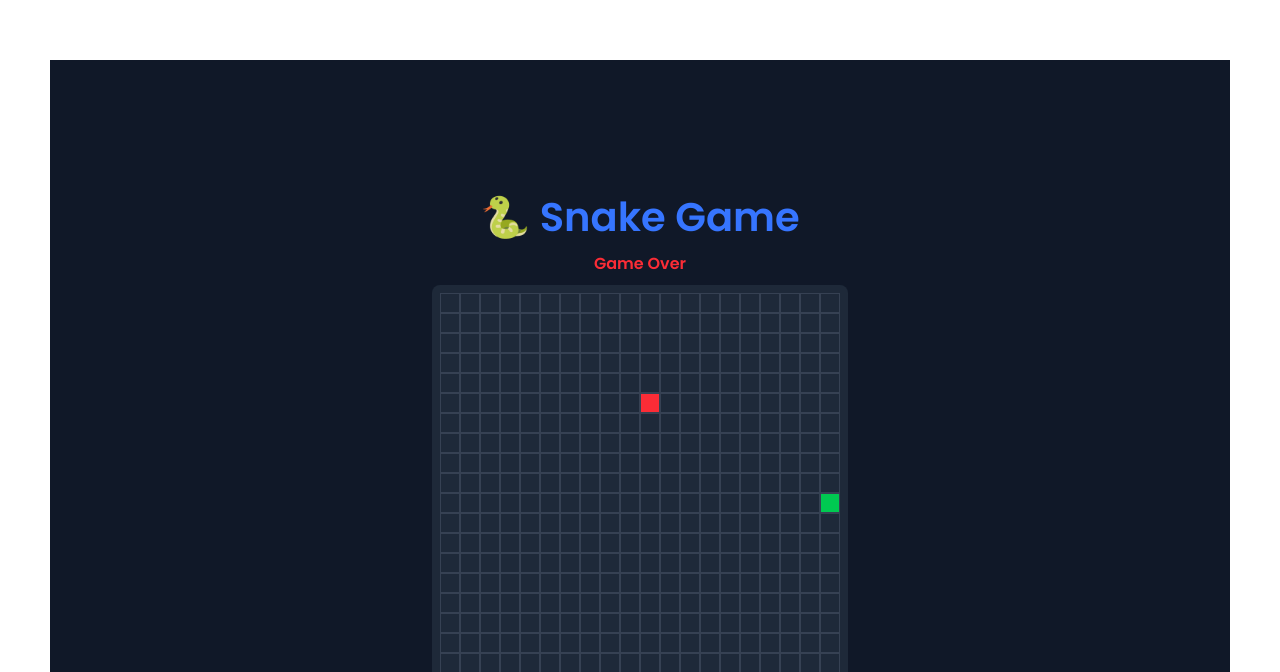
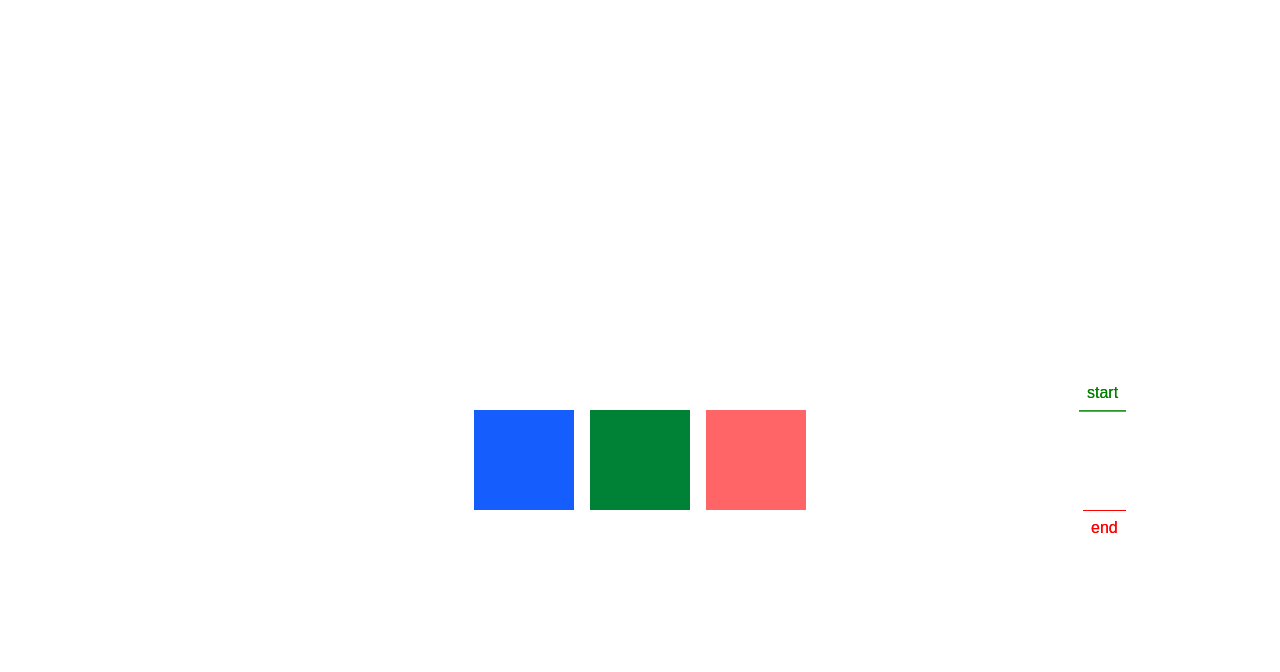
Before and after one commit to fahadKhan030/Green-Consulatant-and-builders, a React (Vite) app: page / in a window 1280 px wide. Shown: the part 2128-2800 px from the top of the page. Built offline with nearby package versions, Linux system fonts and the light colour scheme; a web font is replaced by a local one.

Commit message:
Add Timeline animation component and update App to include it; modify BlogCards styles for better layout

```diff
--- /dev/null
+++ b/src/Animation/Timeline.jsx
@@ -0,0 +1,61 @@
+import { useEffect, useRef } from "react";
+import gsap from "gsap";
+import { ScrollTrigger } from "gsap/ScrollTrigger";
+
+gsap.registerPlugin(ScrollTrigger);
+
+const Timeline = () => {
+  const parent = useRef(null);
+  const one = useRef(null);
+  const two = useRef(null);
+  const three = useRef(null);
+
+  useEffect(() => {
+    const tl = gsap.timeline({
+      scrollTrigger: {
+        trigger: parent.current,
+        start: "top 80%",
+        end: "bottom 30%",
+        markers: true,
+        toggleActions: "play none restart none",
+      },
+    });
+
+    tl.fromTo(
+      one.current,
+      { opacity: 0, x: -100 },
+      { opacity: 1, x: 0, duration: 0.2 }
+    )
+      .fromTo(
+        two.current,
+        { opacity: 0, y: 100 },
+        { opacity: 1, y: 0, duration: 0.2 }
+      )
+      .fromTo(
+        three.current,
+        { opacity: 0, y: 100 },
+        { opacity: 1, y: 0, duration: 0.2 }
+      );
+  }, []);
+
+  return (
+    <div className="h-[100vh] flex items-center justify-center">
+      <div ref={parent} className="flex gap-4">
+        <span
+          ref={one}
+          className="inline-block h-[100px] w-[100px] bg-blue-600"
+        />
+        <span
+          ref={two}
+          className="inline-block h-[100px] w-[100px] bg-green-700"
+        />
+        <span
+          ref={three}
+          className="inline-block h-[100px] w-[100px] bg-red-400"
+        />
+      </div>
+    </div>
+  );
+};
+
+export default Timeline;
--- a/src/App.jsx
+++ b/src/App.jsx
@@ -8,6 +8,7 @@ import ThemeProvider from "./Theme/ThemeProvider.jsx";
 import Stopwatch from "./StopWatch/ShopWatch.jsx";
 import Dogs from "./Suspence/Dogs.jsx";
 import TextAni from "./Animation/TextAni.jsx";
+import Timeline from "./Animation/Timeline.jsx";
 
 const App = () => {
   // const [data, setData] = useState(null);
@@ -46,6 +47,7 @@ const App = () => {
         value={{ Name }}
         className="flex flex-col items-center justify-center mt-10"
       >
+        {/* <Dogs /> */}
         {/* Modal */}
         <div
           className={
@@ -83,7 +85,7 @@ const App = () => {
         <Footer />
 
         <TextAni />
-        <Dogs />
+        <Timeline />
         {/* <img
           src={data.message}
           alt="Random Dog"
--- a/src/Blog/BlogCards.jsx
+++ b/src/Blog/BlogCards.jsx
@@ -2,7 +2,7 @@ import React from "react";
 
 const blogCards = () => {
   return (
-    <div>
+    <div className="h-screen w-[100vh]">
       <h1>Blog Card</h1>
     </div>
   );
```
